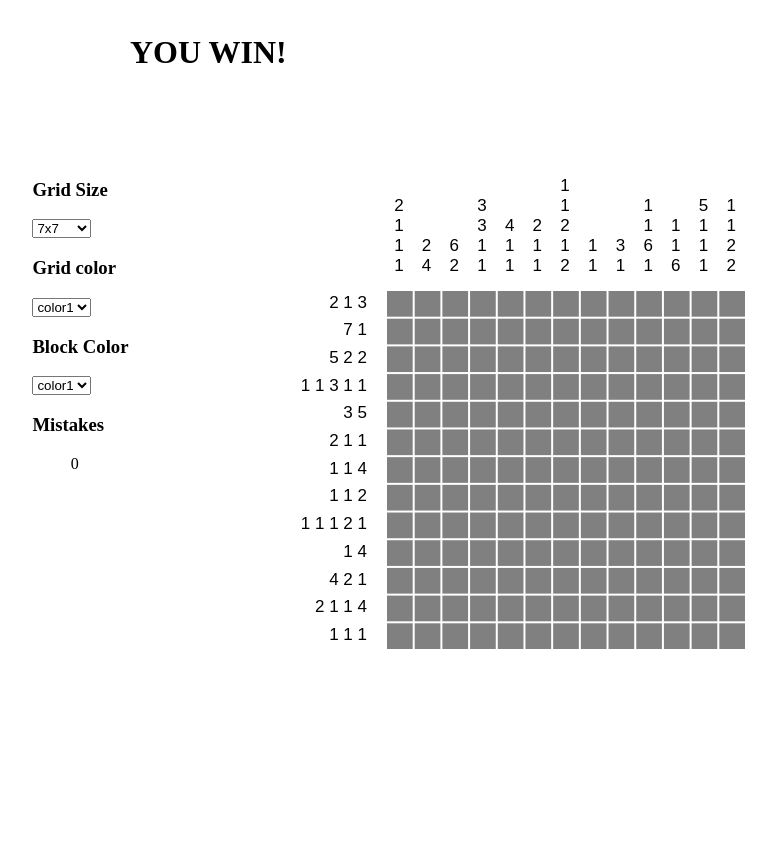
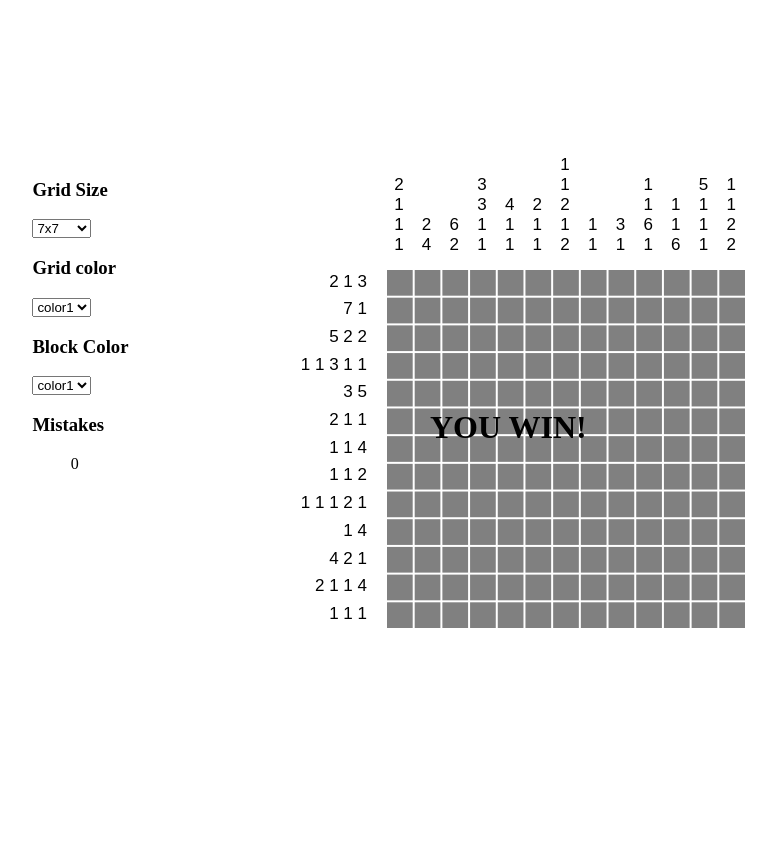
Before and after one commit to ggkfox/Picross, a PHP site: page / in a window 1280 px wide; the page is wider, and only the part inside the window is pictured. Shown: that part, without its empty margins (70-846 px from the left). After the commit the page ends 628 px from the top of that part, so only its background shows below. Run offline with PHP 8.4, Linux system fonts and the light colour scheme.

Commit message:
added win

```diff
--- a/css/styles.css
+++ b/css/styles.css
@@ -10,11 +10,6 @@ canvas {
 #ballLayer {
   pointer-events: none;
 }
-#wrap {
-	position: relative;
-	left: 200px;
-	bottom: 300px;
-}
 #controls {
 	position: relative;
 	left: 8%;
@@ -23,3 +18,16 @@ canvas {
 #mistakes{
 	margin-left: 3%;
 }
+.wrap {
+	position: relative;
+	left: 200px;
+	bottom: 300px;
+}
+.win {
+	pointer-events:none;
+	z-index: 5;
+	position: absolute;
+	top: 375px;
+	left: 300px;
+	color:black;
+}
--- a/index.html
+++ b/index.html
@@ -31,11 +31,13 @@
 	</div>
 
 
-	<div id ="wrap">
-    <canvas id="layer1" style="z-index: 0;"></canvas>
-    <canvas id="layer2" style="z-index: 1;"></canvas>
-	<canvas id="ballLayer" style="z-index: 2;"></canvas>
-	<h1 id="win" style="z-index: 5; display: hidden;" >YOU WIN!</h1>
+	<div class="wrap">
+		<div class="win">
+			<h1>YOU WIN!</h1>
+		</div>
+		<canvas id="layer1" style="z-index: 0;"></canvas>
+		<canvas id="layer2" style="z-index: 1;"></canvas>
+		<canvas id="ballLayer" style="z-index: 2;"></canvas>
 	</div>
 
     <script src="js/circle.js"></script>
```
